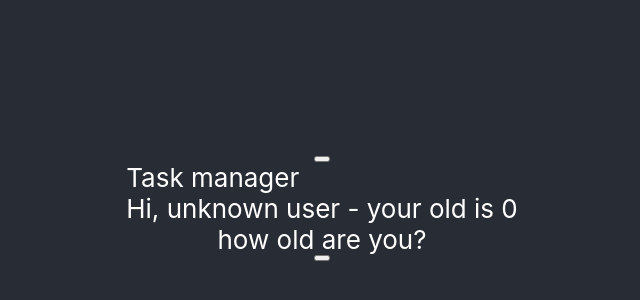
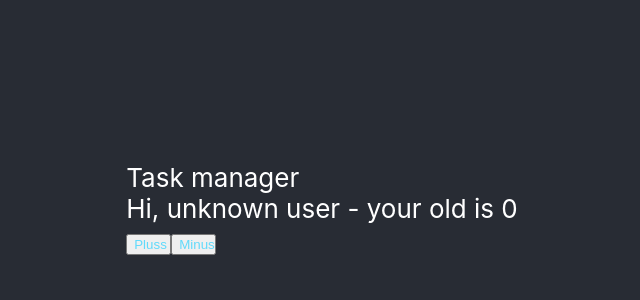
Before and after one commit to rebdevbay/Project1, a React (Create React App) app: page / in a window 1280 px wide. Shown: the part 192-492 px from the top of the page, without its empty margins (318-958 px from the left). Built offline with nearby package versions, Linux system fonts and the light colour scheme.

Commit message:
One HandleClick for two Buttons

```diff
--- a/src/App.css
+++ b/src/App.css
@@ -9,7 +9,7 @@
 
 @media (prefers-reduced-motion: no-preference) {
   .App-logo {
-    animation: App-logo-spin infinite 20s linear;
+    animation: App-logo-spin infinite 60s linear;
   }
 }
 
@@ -24,8 +24,14 @@
   color: white;
 }
 
-.App-link {
+.Header-link {
   color: #61dafb;
+  width: 45px;
+  margin: 12px;
+  margin: auto;
+}
+.HeaderDiv {
+  align-content: center;
 }
 
 @keyframes App-logo-spin {
--- a/src/App.js
+++ b/src/App.js
@@ -6,30 +6,26 @@ class App extends Component {
   state = {
     name: "unknown",
     lastName: "user",
-    age: 0
+    age: 0,
+    plus: false
   };
-  handleClick = (e) => {
-    this.setState(({ age }) => ({
-      age: ++age
-    }));
+
+  handleClick = e => {
+    let id = e.target.id;
+    console.log(id);
+    this.setState(({ age }) => (id > 0 ? { age: ++age } : { age: --age }));
   };
-  handleminusClick = (e) => {
-    this.setState(({ age }) => ({
-      age: --age
-    }));
-  };
+
   render() {
-   console.log (
-     typeof this.handleClick
-   )
-
     const { name, lastName, age } = this.state;
     return (
       <div className="App-header">
-        <button onClick= {this.handleminusClick} />
-      <Header age={age} name={name} lastName={lastName} />
-        how old are you?
-        <button onClick= {this.handleClick} />
+        <Header
+          age={age}
+          name={name}
+          lastName={lastName}
+          handleClick={this.handleClick}
+        />
       </div>
     );
   }
--- a/src/Components/Header.js
+++ b/src/Components/Header.js
@@ -1,13 +1,22 @@
 import React from "react";
 
 export function Header(props) {
-  const { name, lastName, age } = props;
+  const { name, lastName, age, handleClick } = props;
+  console.log(props);
   return (
     <div className="HeaderDiv">
       Task manager
       <div>
         Hi, {name} {lastName} - your old is {age}
       </div>
+      <div className="HeaderDiv">
+        <button className="Header-link" id="1" onClick={handleClick}>
+          Pluss
+        </button>
+        <button className="Header-link" id="0" onClick={handleClick}>
+          Minus
+        </button>
+      </div>
     </div>
   );
 }
```
